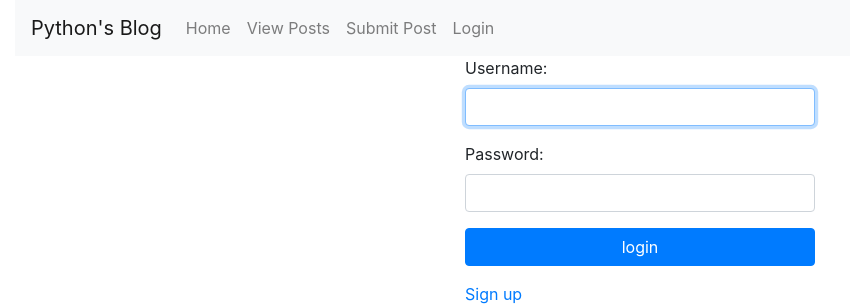
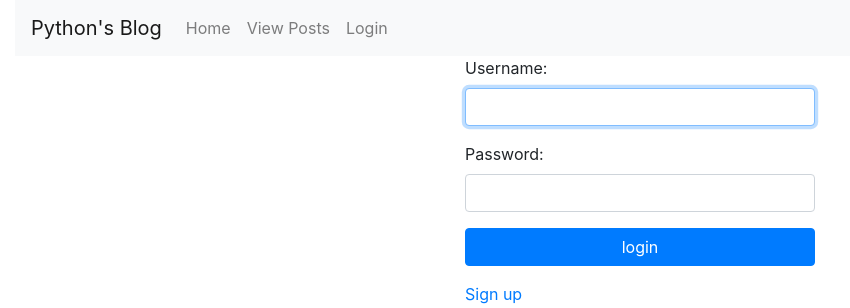
Before and after one commit to djsall/halado_prog_bead, a Django app: page /accounts/login/ in a window 1280 px wide. Shown: the top 308 px of the page, without its empty margins (0-850 px from the left). Run offline with Django 3.2, Linux system fonts and the light colour scheme; some libraries are stand-ins or nearby versions.

Commit message:
login now works, signup still broken

```diff
--- a/halado_prog_bead/models.py
+++ b/halado_prog_bead/models.py
@@ -9,7 +9,6 @@ class Profile(models.Model):
 	first_name = models.CharField(max_length=100, blank=True)
 	last_name = models.CharField(max_length=100, blank=True)
 	email = models.EmailField(max_length=150)
-	bio = models.TextField()
 
 	def __str__(self):
 		return self.user.username
--- a/halado_prog_bead/templates/base_generic.html
+++ b/halado_prog_bead/templates/base_generic.html
@@ -29,13 +29,8 @@
 						<li class="nav-item">
 							<a class="nav-link" href="{% url 'viewposts'%}">View Posts</a>
 						</li>
-						<li class="nav-item"><a href="{% url 'submitpost'%}" class="nav-link">Submit Post</a></li>
 						{% if user.is_authenticated %}
-						<li class="nav-item">
-							<a class="nav-link" href="{% url 'createpost' %}"
-								>Create Post as {{ user.get_username}}</a
-							>
-						</li>
+						<li class="nav-item"><a href="{% url 'submitpost'%}" class="nav-link">Submit Post as {{ user.get_username}}</a></li>
 						<li>
 							<a class="nav-link" href="{% url 'logout' %}?next={{request.path}}">Logout</a>
 						</li>
--- a/halado_prog_bead/urls.py
+++ b/halado_prog_bead/urls.py
@@ -1,8 +1,11 @@
 from django.conf.urls import include
 from django.contrib import admin
 from django.urls import path
+from django.conf.urls.static import static
+from django.conf import settings
 
 from halado_prog_bead import views
+
 
 urlpatterns = [
 	path('admin/', admin.site.urls),
@@ -14,15 +17,8 @@ urlpatterns += [
 	path('viewposts', views.viewposts, name='viewposts'),
 	path('submitpost', views.submitpost, name='submitpost'),
 	path('signup', views.signup, name='signup'),
+	path('accounts/', include('django.contrib.auth.urls'))
 ]
 
 # static files
-from django.conf import settings
-from django.conf.urls.static import static
-
 urlpatterns += static(settings.STATIC_URL, document_root=settings.STATIC_ROOT)
-
-# login logout
-urlpatterns += [
-	path('accounts/', include('django.contrib.auth.urls')),
-]
```
Also changed, not shown: db.sqlite3.
